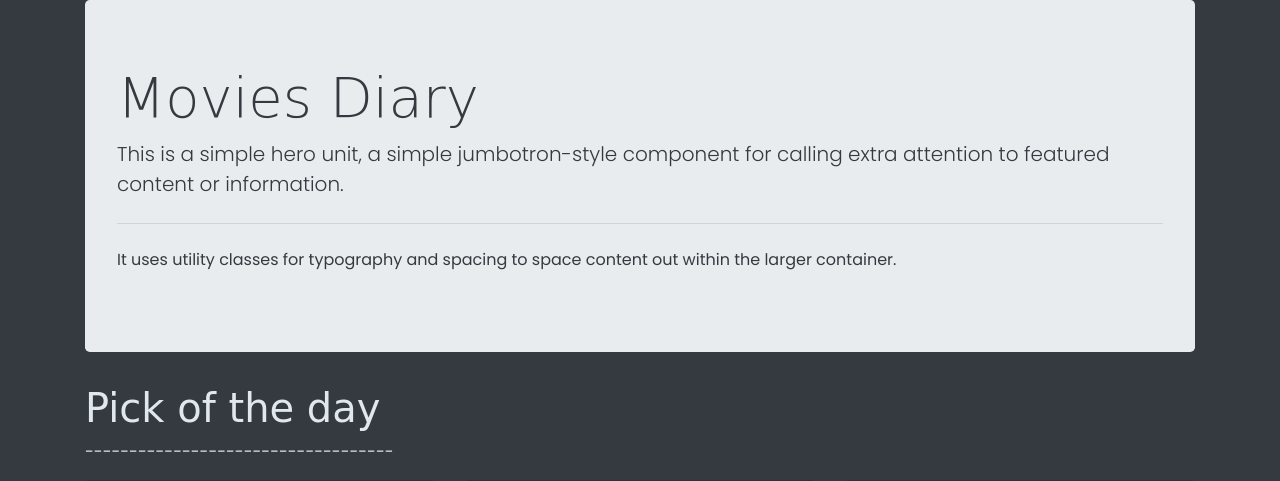
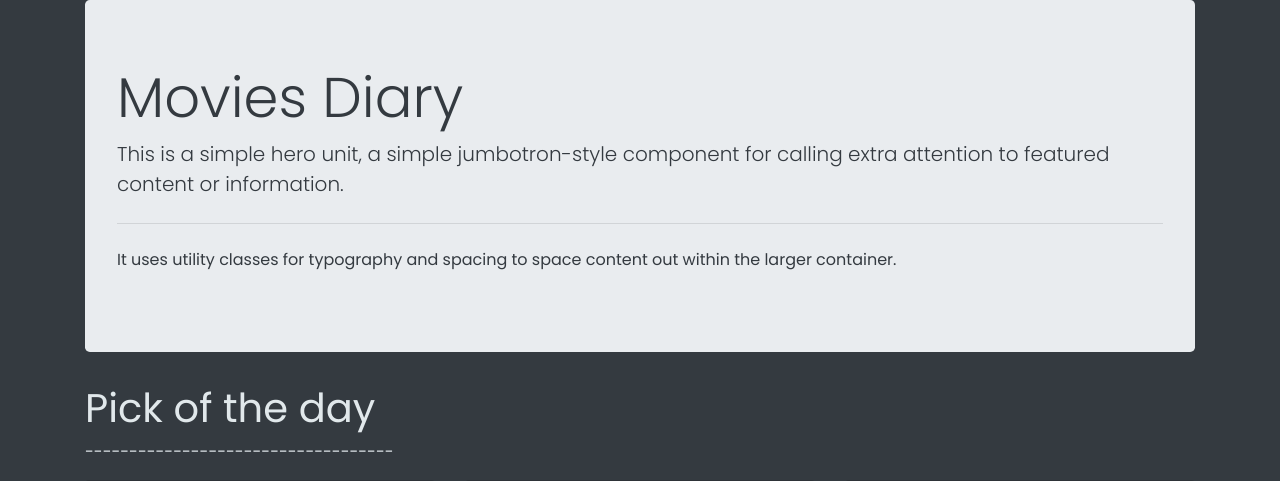
Before and after one commit to ivklisurova/custom-based-API-website, a Flask app: page / in a window 1280 px wide. Shown: the part 56-537 px from the top of the page. Run offline with Flask 2, Linux system fonts and the light colour scheme; some libraries are stand-ins or nearby versions; some web fonts are replaced.

Commit message:
update shrifts

```diff
--- a/templates/authentication/login.html
+++ b/templates/authentication/login.html
@@ -6,7 +6,7 @@
 {% block content %}
     <div class="container">
         <div class="jumbotron">
-            <h1 class="display-4 heading jumbo-color">Movies Diary</h1>
+            <h1 class="display-4 jumbo-color">Movies Diary</h1>
             <p class="lead jumbo-color">This is a simple hero unit, a simple jumbotron-style component for calling extra
                 attention to featured content or information.</p>
             <hr class="my-4 jumbo-color">
--- a/templates/authentication/register.html
+++ b/templates/authentication/register.html
@@ -6,7 +6,7 @@
 {% block content %}
     <div class="container">
         <div class="jumbotron">
-            <h1 class="display-4 heading jumbo-color">Movies Diary</h1>
+            <h1 class="display-4 jumbo-color">Movies Diary</h1>
             <p class="lead jumbo-color">This is a simple hero unit, a simple jumbotron-style component for calling extra
                 attention to featured content or information.</p>
             <hr class="my-4 jumbo-color">
--- a/templates/index.html
+++ b/templates/index.html
@@ -5,7 +5,7 @@
 {% block content %}
     <div class="container">
         <div class="jumbotron">
-            <h1 class="display-4 heading jumbo-color">Movies Diary</h1>
+            <h1 class="display-4 jumbo-color">Movies Diary</h1>
             <p class="lead jumbo-color">This is a simple hero unit, a simple jumbotron-style component for calling extra
                 attention to featured content or information.</p>
             <hr class="my-4 jumbo-color">
@@ -16,7 +16,7 @@
     </div>
 
     <div class="container">
-        <h1 class="heading">Pick of the day</h1>
+        <h1>Pick of the day</h1>
         <p>-----------------------------------</p>
     </div>
 
--- a/templates/profile/diary.html
+++ b/templates/profile/diary.html
@@ -7,7 +7,7 @@
 
     <div class="container ">
         <div class="user-profile-container">
-            <h1 class="heading">Diary</h1>
+            <h1>Diary</h1>
 
             <div class="form-container">
                 {{ wtf.quick_form(form, button_map={'submit':'success'}) }}
@@ -20,7 +20,6 @@
 
     <div class="container">
         <div class="user-profile-container">
-            <h1 class="heading">Favs</h1>
             <div class="flip-card">
                 <div class="flip-card-inner">
                     <div class="flip-card-front">
```
